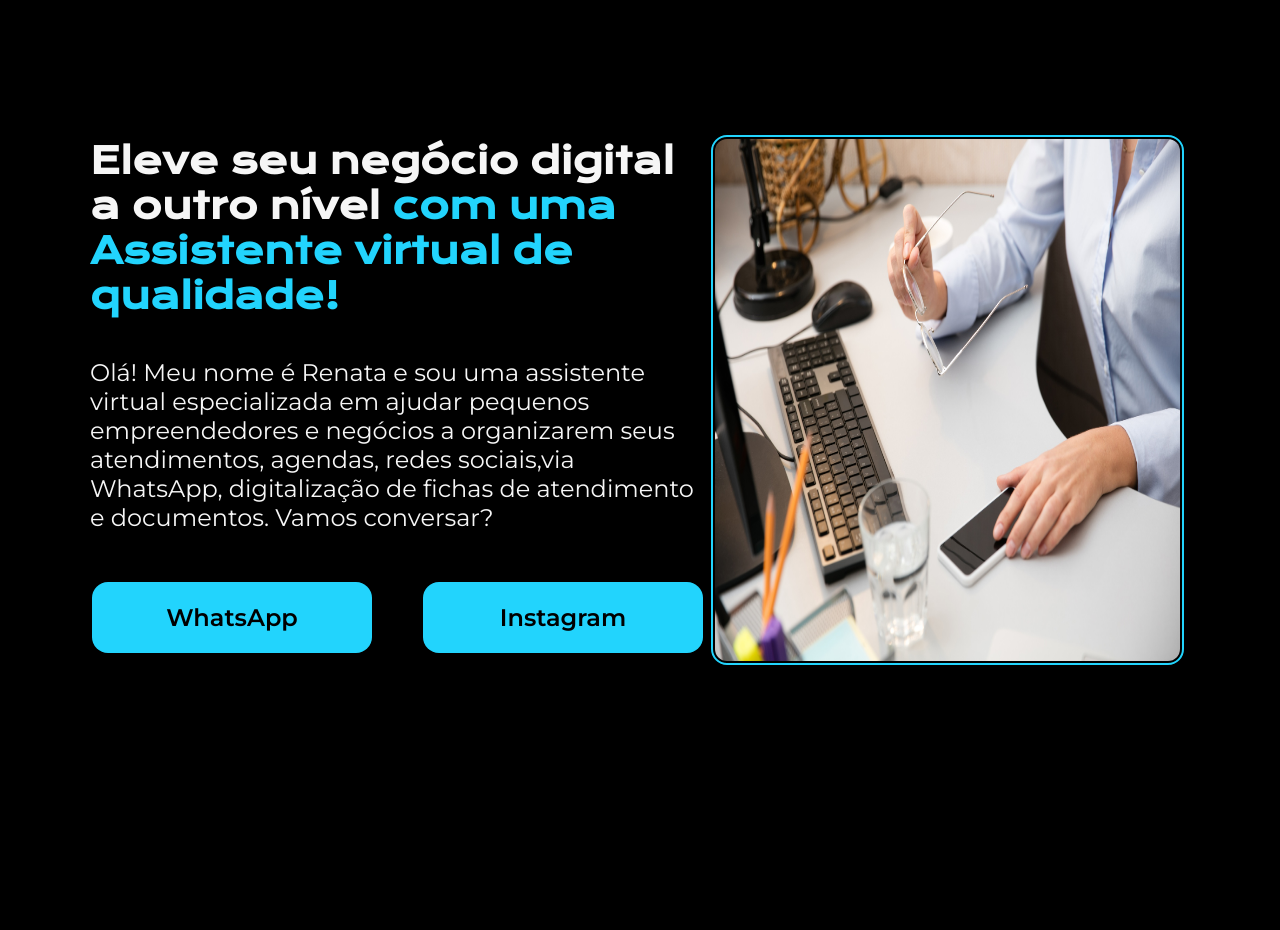
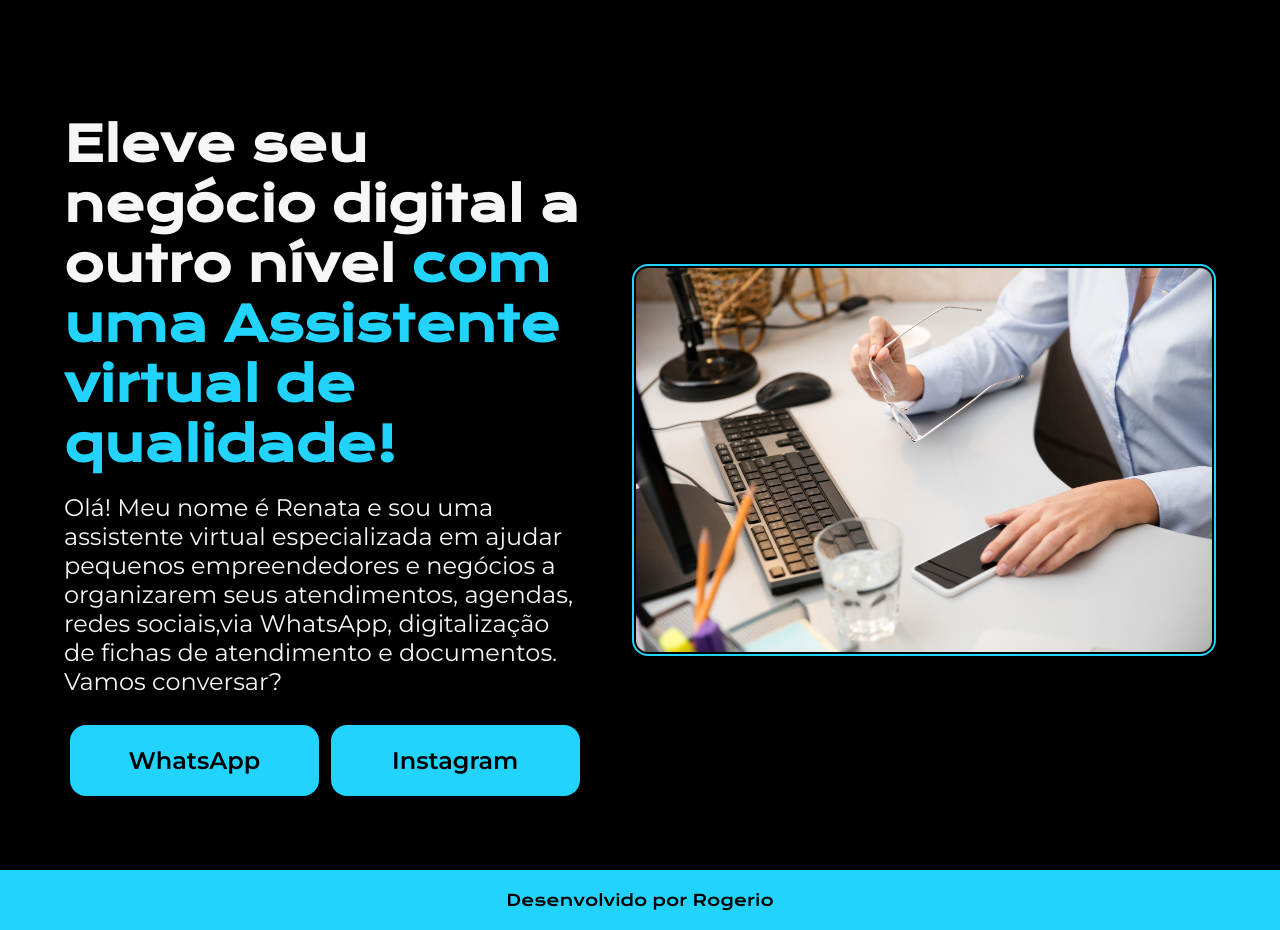
Before and after one commit to RogerCorb/virtual-pernonalitte, a plain HTML site: page index.html in a window 1280 px wide. Before the commit the page ends 800 px from the top, so only its background shows below. Drawn offline with nearby package versions, Linux system fonts and the light colour scheme.

Commit message:
responsividade desenvolvimento footer

```diff
--- a/index.html
+++ b/index.html
@@ -4,11 +4,22 @@
         <meta charset="UTF-8">
         <meta http-equiv="X-UA-Compatible" content="IE=edge">
         <meta name="viewport" content="width=device-width, initial-scale=1.0">
-        <link rel="stylesheet" href="style.css">
+        <link rel="stylesheet" href="/styles/style.css">
         <title>Portfolio Renata</title>
     </head>
     <body>
-        <header></header>
+
+        <header class="cabecalho">
+            <!--
+            <nav class="cabecalho_navegacao">
+                <a class="cabecalho_navegacao_opcao" href="">home</a>
+                <a class="cabecalho_navegacao_opcao" href="">servicos</a>
+                <a class="cabecalho_navegacao_opcao" href="">contato</a>
+                <a class="cabecalho_navegacao_opcao" href="">clientes</a>
+            </nav>
+            -->
+        </header>
+
         <main class="apresentacao">
             <section class="apresentacao_conteudo">
                 <h1 class="apresentacao_conteudo_titulo">
@@ -23,8 +34,10 @@
                     <a class="apresentacao_links_link" href="https://www.instagram.com/virtualpersonalite?igsh=MTl3Z3VucmtuM2o3cw==">Instagram</a>
                 </div>
             </section>
-            <img class="apresentacao_foto"  src="img/trabalho-remoto-em-casa-local-de-trabalho-em-home-office-com-pc-dispositivos-e-gadgets.jpg" alt="Foto da Renata no computador">
+            <img class="apresentacao_foto"  src="assets/trabalho-remoto-em-casa-local-de-trabalho-em-home-office-com-pc-dispositivos-e-gadgets.jpg" alt="Foto mulher trabalhando no computador">
         </main>
-        <footer></footer>
+        <footer class="footerpage">
+            <p class="footerpageparagrafo">Desenvolvido por Rogerio</p>
+        </footer>
     </body>
 </html>
--- a/style.css
+++ /dev/null
@@ -1,76 +0,0 @@
-
-@import url('https://fonts.googleapis.com/css2?family=Krona+One&family=Montserrat:ital,wght@0,100..900;1,100..900&display=swap');
-
-
-* {
-margin: 0;
-padding: 0;
-}
-
-body {
-    height: 100vh;
-    width: 100%;
-    box-sizing: border-box; /* informo que as classes filhas devem respeitar o limite do box */
-    display: flex;          /* utilizando flex  */
-    justify-content: center;
-    align-items: center;
-    background-color: black;
-    color: #F6F6F6;
-}
-
-.titulo-destaque {
-    color: #22d4fd;
-}
-
-
-.apresentacao {
-    display: flex;
-    align-items: center;
-    justify-content: space-between;
-    margin: 10% 15%;
-}
-
-.apresentacao_conteudo {
-    width: 615px;
-    display: flex;
-    flex-direction: column;
-    gap: 40px;
-}
-
-.apresentacao_foto {
-    width: 465px;
-    height: 522px;
-    margin: 6px;
-    padding: 2px;
-    border: #22D4FD solid 2px;
-    border-radius: 16px;
-}
-
-.apresentacao_conteudo_titulo {
-    font-size: 36px;
-    font-family: "Krona One", sans-serif;
-}
-
-.apresentacao_conteudo_texto {
-    font-size: 24px;
-    font-family: "Montserrat", sans-serif;
-}
-
-.apresentacao_links {
-    display: flex;
-    justify-content: space-between;
-}
-
-.apresentacao_links_link {
-    background-color: #22D4FD;
-    width: 280px;
-    text-align: center;
-    border-radius: 16PX;
-    font-weight: 600;
-    font-size: 24px;
-    margin: 10px 2px;
-    padding: 21px 0;
-    text-decoration: none;
-    color: black;
-    font-family: "Montserrat", sans-serif;
-}
--- /dev/null
+++ b/styles/style.css
@@ -0,0 +1,145 @@
+
+@import url('https://fonts.googleapis.com/css2?family=Krona+One&family=Montserrat:ital,wght@0,100..900;1,100..900&display=swap');
+
+:root {
+    --primary-color : #F6F6F6;
+    --secondary-color : #22d4fd;
+    --terciary-color : black;
+    --color-hover : #82dff7;
+
+    --font-familione : "Krona One", sans-serif;
+}
+
+* {
+margin: 0;
+padding: 0;
+
+ /*informo que as classes filhas devem respeitar o limite do box*/
+}
+
+body {
+    box-sizing: border-box;
+    height: auto;
+    width: auto;
+    display: flex;          /* utilizando flex  */
+    flex-direction: column;
+    justify-content: center;
+    align-items: center;
+    background-color:var(--terciary-color) ;
+    color: var(--primary-color);
+}
+
+.cabecalho {
+    display: flex;
+    justify-content: center;
+    width:100%;
+    margin:5px;
+    padding: 20px;
+    /*
+    background-color: var(--secondary-color);
+    color: var(--terciary-color);
+    cursor: pointer;
+    font-family: var(--font-familione);
+    font-weight: 400;
+    */
+}
+
+.cabecalho_navegacao {
+    width:100%;
+    justify-content: center;
+}
+
+.cabecalho_navegacao_opcao{
+    text-decoration: none;
+}
+
+.titulo-destaque {
+    color: var(--secondary-color);
+}
+
+
+.apresentacao {
+    width:auto;
+    display: flex;
+    align-items: center;
+    justify-content: space-between;
+    gap:2.9rem;
+    margin: 5% 5%;
+}
+
+.apresentacao_conteudo {
+    width: 80%;
+    display: flex;
+    flex-direction: column;
+    justify-content: center;
+    gap: 1.2rem;
+}
+
+.apresentacao_foto {
+    width: 50%;
+    padding: 2px;
+    border: var(--secondary-color) solid 2px;
+    border-radius: 16px;
+}
+
+.apresentacao_conteudo_titulo {
+    font-size: 3rem;
+    font-family: var(--font-familione);
+}
+
+.apresentacao_conteudo_texto {
+    font-size: 1.5rem;
+    font-family: "Montserrat", sans-serif;
+}
+
+.apresentacao_links {
+
+    display: flex;
+    justify-content: space-between;
+}
+
+a:hover {
+    background-color: var(--color-hover);
+}
+
+.apresentacao_links_link {
+    background-color: var(--secondary-color);
+    width: 100%;
+    text-align: center;
+    border-radius: 16PX;
+    font-weight: 600;
+    font-size: 1.5rem;
+    margin: 10px 6px ;
+    padding: 21px 0;
+    text-decoration: none;
+    cursor: pointer;
+    color: var(--terciary-color);
+    font-family: "Montserrat", sans-serif;
+    gap:1rem;
+}
+
+.footerpage {
+    width:100%;
+    justify-content: center;
+    padding: 20px;
+    background-color: var(--secondary-color);
+    color: var(--terciary-color) ;
+    font-family:var(--font-familione) ;
+    font-weight: 400;
+    text-align: center;
+}
+
+@media screen and (max-width: 1000px) {
+
+    .apresentacao {
+        width: auto;
+        flex-direction: column-reverse;
+        margin:0;
+    }
+
+    .apresentacao_foto {
+        padding: 5px ;
+        width: 68%;
+    }
+
+}
```
Also changed, not shown: assets/Foto-da-pagina.PNG (renamed from img/Foto-da-pagina.PNG), assets/mulher-trabalhando-em-videochamada.jpg (renamed from img/mulher-trabalhando-em-videochamada.jpg), assets/telaemissaonotasRSM01022024.PNG (added), assets/trabalho-remoto-em-casa-local-de-trabalho-em-home-office-com-pc-dispositivos-e-gadgets.jpg (renamed from img/trabalho-remoto-em-casa-local-de-trabalho-em-home-office-com-pc-dispositivos-e-gadgets.jpg).
